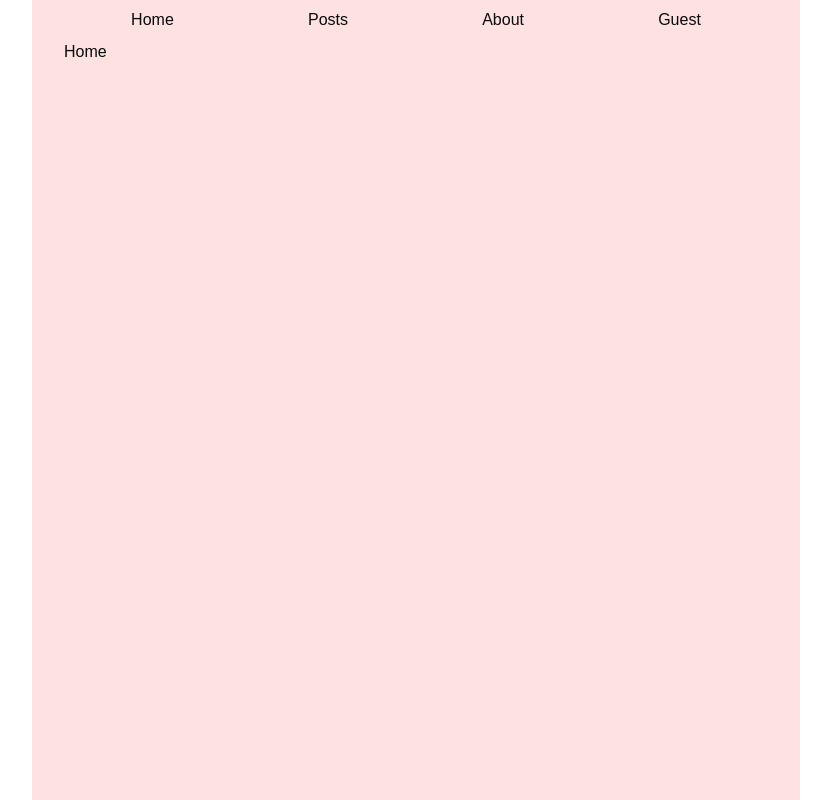
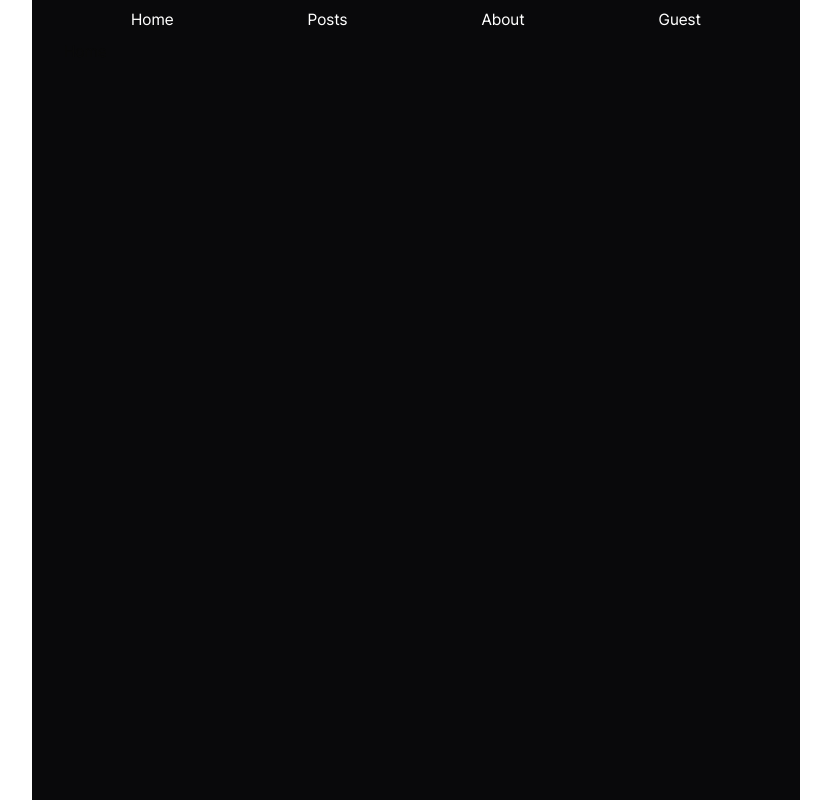
Before and after one commit to YEONDG/dglog, a Next.js app: page / in a window 1280 px wide. Shown: the whole page, without its empty margins (224-1055 px from the left). Built offline with nearby package versions, Linux system fonts and the light colour scheme.

Commit message:
feat: pretend font 추가

```diff
--- a/app/layout.tsx
+++ b/app/layout.tsx
@@ -1,21 +1,18 @@
 import type { Metadata } from 'next';
-import { Geist, Geist_Mono } from 'next/font/google';
 import './globals.css';
 import { NavBar } from '@/components/nav-bar';
 
-const geistSans = Geist({
-  variable: '--font-geist-sans',
-  subsets: ['latin'],
-});
+import localFont from 'next/font/local';
 
-const geistMono = Geist_Mono({
-  variable: '--font-geist-mono',
-  subsets: ['latin'],
+const pretendard = localFont({
+  src: './fonts/PretendardVariable.woff2',
+  display: 'swap',
+  weight: '45 920',
 });
 
 export const metadata: Metadata = {
-  title: 'Create Next App',
-  description: 'Generated by create next app',
+  title: '프론트엔드 개발자 연동근',
+  description: '신입 프론트엔드 개발자 연동근의 개인 사이트입니다.',
 };
 
 export default function RootLayout({
@@ -25,10 +22,8 @@ export default function RootLayout({
 }>) {
   return (
     <html lang='ko'>
-      <body
-        className={`${geistSans.variable} ${geistMono.variable} antialiased`}
-      >
-        <div className='min-h-screen bg-red-100 max-w-3xl mx-auto px-4 sm:px-6 lg:px-8'>
+      <body className={`${pretendard.className} antialiased`}>
+        <div className='min-h-screen bg-zinc-950 max-w-3xl mx-auto px-4 sm:px-6 lg:px-8'>
           <NavBar />
           {children}
         </div>
--- a/components/nav-bar.tsx
+++ b/components/nav-bar.tsx
@@ -4,16 +4,16 @@ import React from 'react';
 export function NavBar() {
   return (
     <div className=' flex justify-around '>
-      <Link href='/' className='py-2 px-4'>
+      <Link href='/' className='py-2 px-4 text-white'>
         Home
       </Link>
-      <Link href='/posts' className='py-2 px-4'>
+      <Link href='/posts' className='py-2 px-4 text-white'>
         Posts
       </Link>
-      <Link href='/about' className='py-2 px-4'>
+      <Link href='/about' className='py-2 px-4 text-white'>
         About
       </Link>
-      <Link href='/guest' className='py-2 px-4'>
+      <Link href='/guest' className='py-2 px-4 text-white'>
         Guest
       </Link>
     </div>
```
Also changed, not shown: app/fonts/PretendardVariable.woff2 (added).
